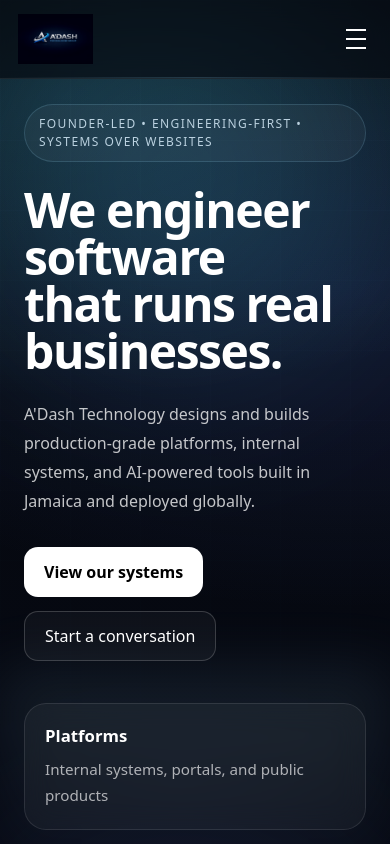
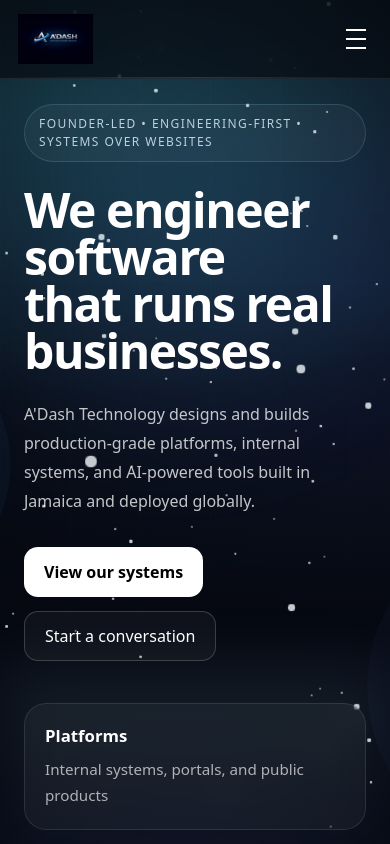
Before and after one commit to ProductBay/A-Dash-Technology, a React (Vite) app: page / in a window 390 px wide. Shown: the top 844 px of the page. Built offline with nearby package versions, Linux system fonts and the light colour scheme.

Commit message:
Enable lighter mobile hero particles

```diff
--- a/src/sections/Hero.jsx
+++ b/src/sections/Hero.jsx
@@ -5,18 +5,21 @@ import "../styles/hero.css";
 
 const HeroScene3D = lazy(() => import("./HeroScene3D"));
 
-function shouldEnableHero3D() {
-  if (typeof window === "undefined") return false;
-  if (window.matchMedia("(prefers-reduced-motion: reduce)").matches) return false;
-  if (window.innerWidth < 900) return false;
-  return true;
+function getHero3DMode() {
+  if (typeof window === "undefined") return "off";
+  if (window.matchMedia("(prefers-reduced-motion: reduce)").matches) return "off";
+  if (window.innerWidth < 720) return "mobile";
+  return "desktop";
 }
 
 export default function Hero() {
   const [loadScene, setLoadScene] = useState(false);
+  const [sceneMode, setSceneMode] = useState("off");
 
   useEffect(() => {
-    if (!shouldEnableHero3D()) return;
+    const nextMode = getHero3DMode();
+    setSceneMode(nextMode);
+    if (nextMode === "off") return;
 
     const start = () => setLoadScene(true);
 
@@ -31,9 +34,9 @@ export default function Hero() {
 
   return (
     <section className="hero-shell">
-      {loadScene ? (
+      {loadScene && sceneMode !== "off" ? (
         <Suspense fallback={null}>
-          <HeroScene3D />
+          <HeroScene3D mode={sceneMode} />
         </Suspense>
       ) : null}
 
--- a/src/sections/HeroScene3D.jsx
+++ b/src/sections/HeroScene3D.jsx
@@ -3,11 +3,12 @@ import { Canvas, useFrame } from "@react-three/fiber";
 import { Points, PointMaterial } from "@react-three/drei";
 import * as THREE from "three";
 
-function ParticleField() {
+function ParticleField({ mode }) {
   const pointsRef = useRef(null);
+  const particleCount = mode === "mobile" ? 1200 : 2400;
 
   const positions = useMemo(() => {
-    const array = new Float32Array(2400 * 3);
+    const array = new Float32Array(particleCount * 3);
 
     for (let i = 0; i < array.length; i += 3) {
       array[i] = (Math.random() - 0.5) * 26;
@@ -16,11 +17,11 @@ function ParticleField() {
     }
 
     return array;
-  }, []);
+  }, [particleCount]);
 
   useFrame((state, delta) => {
     if (!pointsRef.current) return;
-    pointsRef.current.rotation.y += delta * 0.035;
+    pointsRef.current.rotation.y += delta * (mode === "mobile" ? 0.02 : 0.035);
     pointsRef.current.rotation.x = Math.sin(state.clock.elapsedTime * 0.08) * 0.12;
     pointsRef.current.position.y = Math.sin(state.clock.elapsedTime * 0.24) * 0.18;
   });
@@ -33,7 +34,7 @@ function ParticleField() {
         <PointMaterial
           transparent
           color="#9ddcff"
-          size={0.075}
+          size={mode === "mobile" ? 0.065 : 0.075}
           sizeAttenuation
           depthWrite={false}
           blending={THREE.AdditiveBlending}
@@ -42,27 +43,35 @@ function ParticleField() {
 
       <mesh position={[-3.8, 1.6, -5.5]}>
         <sphereGeometry args={[1.6, 48, 48]} />
-        <meshBasicMaterial color="#1b9fff" transparent opacity={0.08} />
+        <meshBasicMaterial
+          color="#1b9fff"
+          transparent
+          opacity={mode === "mobile" ? 0.06 : 0.08}
+        />
       </mesh>
 
       <mesh position={[4.2, -1.1, -5.8]}>
         <sphereGeometry args={[2.1, 48, 48]} />
-        <meshBasicMaterial color="#5b7dff" transparent opacity={0.07} />
+        <meshBasicMaterial
+          color="#5b7dff"
+          transparent
+          opacity={mode === "mobile" ? 0.05 : 0.07}
+        />
       </mesh>
     </>
   );
 }
 
-export default function HeroScene3D() {
+export default function HeroScene3D({ mode = "desktop" }) {
   return (
     <div className="hero-canvas-wrap" aria-hidden="true">
       <Canvas
         camera={{ position: [0, 0, 9], fov: 52 }}
-        dpr={[1, 1.6]}
+        dpr={mode === "mobile" ? [1, 1.2] : [1, 1.6]}
         gl={{ antialias: true, alpha: true, powerPreference: "high-performance" }}
       >
         <Suspense fallback={null}>
-          <ParticleField />
+          <ParticleField mode={mode} />
         </Suspense>
       </Canvas>
     </div>
```
